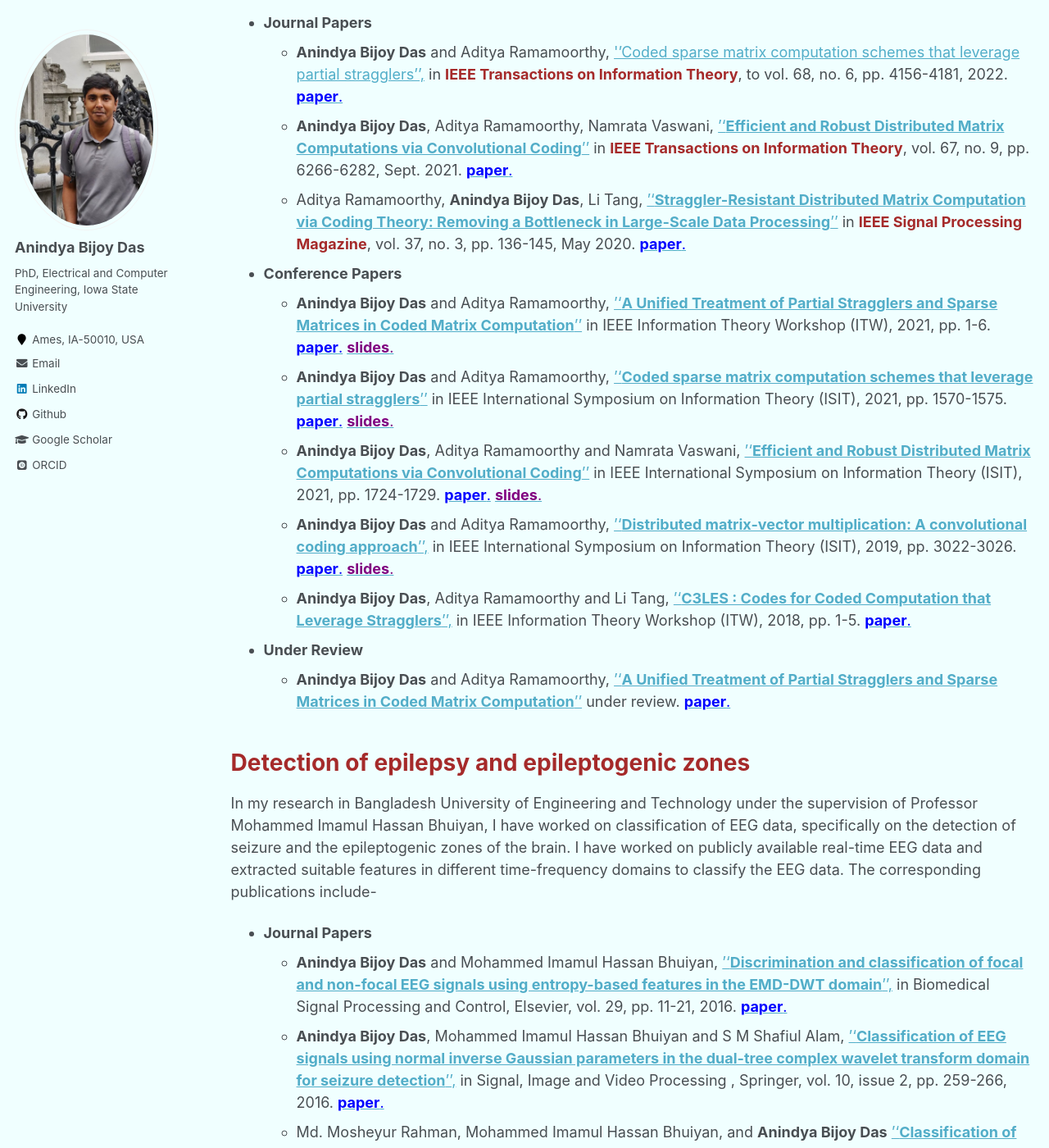
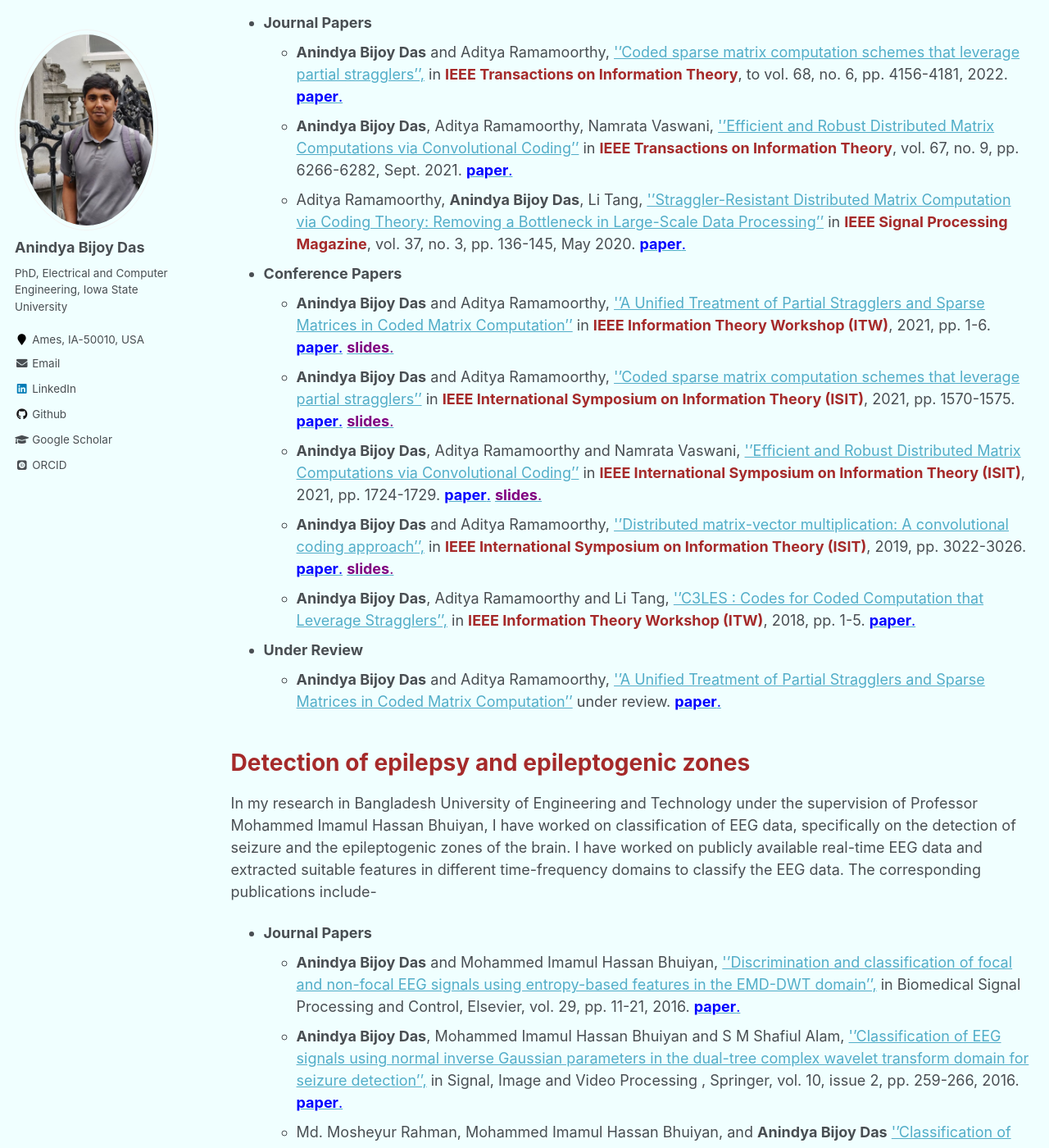
Before and after one commit to anindyabijoydas/portfolio, a Jekyll site: the page built from _pages/research.md, in a window 1280 px wide and 1400 px high, scrolled down 355 px. Shown: the whole window at 82% size. Built offline with Jekyll 4.4.1, drawn with Linux system fonts in a browser that asks for light colours; some web fonts are replaced; some of the changed text lies outside the part shown.

Commit message:
Update research.md

```diff
--- a/_pages/research.md
+++ b/_pages/research.md
@@ -18,18 +18,18 @@ In my PhD research in Iowa State University under the supervision of Professor A
 
 * **Journal Papers**
   * **Anindya Bijoy Das** and Aditya Ramamoorthy, [''Coded sparse matrix computation schemes that leverage partial stragglers'',](https://ieeexplore.ieee.org/document/9717254) in <span style="color:brown">**IEEE Transactions on Information Theory**</span>, to vol. 68, no. 6, pp. 4156-4181, 2022. [<span style="color:blue">**paper**.</span>](https://www.dropbox.com/s/v9sh9ozqe37afw6/coded_sp.pdf?dl=0) <br />
-   * **Anindya Bijoy Das**, Aditya Ramamoorthy, Namrata Vaswani, [''**Efficient and Robust Distributed Matrix Computations via Convolutional Coding**''](https://ieeexplore.ieee.org/abstract/document/9478901) in <span style="color:brown">**IEEE Transactions on Information Theory**</span>, vol. 67, no. 9, pp. 6266-6282, Sept. 2021. [<span style="color:blue">**paper**.</span>](https://www.dropbox.com/s/jor6hn9lkdba62c/ittrans.pdf?dl=0)
-   * Aditya Ramamoorthy, **Anindya Bijoy Das**, Li Tang, [''**Straggler-Resistant Distributed Matrix Computation via Coding Theory: Removing a Bottleneck in Large-Scale Data Processing**''](https://ieeexplore.ieee.org/abstract/document/9084368) in <span style="color:brown">**IEEE Signal Processing Magazine**</span>, vol. 37, no. 3, pp. 136-145, May 2020. [<span style="color:blue">**paper**.</span>](https://www.dropbox.com/s/48di7uhogpsv49k/spmag.pdf?dl=0)
+   * **Anindya Bijoy Das**, Aditya Ramamoorthy, Namrata Vaswani, [''Efficient and Robust Distributed Matrix Computations via Convolutional Coding''](https://ieeexplore.ieee.org/abstract/document/9478901) in <span style="color:brown">**IEEE Transactions on Information Theory**</span>, vol. 67, no. 9, pp. 6266-6282, Sept. 2021. [<span style="color:blue">**paper**.</span>](https://www.dropbox.com/s/jor6hn9lkdba62c/ittrans.pdf?dl=0)
+   * Aditya Ramamoorthy, **Anindya Bijoy Das**, Li Tang, [''Straggler-Resistant Distributed Matrix Computation via Coding Theory: Removing a Bottleneck in Large-Scale Data Processing''](https://ieeexplore.ieee.org/abstract/document/9084368) in <span style="color:brown">**IEEE Signal Processing Magazine**</span>, vol. 37, no. 3, pp. 136-145, May 2020. [<span style="color:blue">**paper**.</span>](https://www.dropbox.com/s/48di7uhogpsv49k/spmag.pdf?dl=0)
 
 * **Conference Papers**
-   * **Anindya Bijoy Das** and Aditya Ramamoorthy, [''**A Unified Treatment of Partial Stragglers and Sparse Matrices in Coded Matrix Computation**''](https://arxiv.org/abs/2109.12070) in IEEE Information Theory Workshop (ITW), 2021, pp. 1-6. [<span style="color:blue">**paper**.</span>](https://www.dropbox.com/s/b8mf72b0jzfo3y4/class.pdf?dl=0) [<span style="color:purple">**slides**.</span>](https://www.dropbox.com/s/wowfbn9dnygnp6h/class_presentation.pdf?dl=0)
-   * **Anindya Bijoy Das** and Aditya Ramamoorthy, [''**Coded sparse matrix computation schemes that leverage partial stragglers**''](https://ieeexplore.ieee.org/abstract/document/9518059) in IEEE International Symposium on Information Theory (ISIT), 2021, pp. 1570-1575. [<span style="color:blue">**paper**.</span>](https://www.dropbox.com/s/hkz63g3te7zfftr/coded_sparse.pdf?dl=0) [<span style="color:purple">**slides**.</span>](https://www.dropbox.com/s/6v6sn0urfh8ique/sparse_presentaion.pdf?dl=0)
-   * **Anindya Bijoy Das**, Aditya Ramamoorthy and Namrata Vaswani, [''**Efficient and Robust Distributed Matrix Computations via Convolutional Coding**''](https://ieeexplore.ieee.org/abstract/document/9518059) in IEEE International Symposium on Information Theory (ISIT), 2021, pp. 1724-1729. [<span style="color:blue">**paper**.</span>](https://www.dropbox.com/s/xxfxu4otrqjs9yu/conv_code.pdf?dl=0) [<span style="color:purple">**slides**.</span>](https://www.dropbox.com/s/gy828wi4yuf7wrt/ittrans_presentation.pdf?dl=0)
-   * **Anindya Bijoy Das** and Aditya Ramamoorthy, [''**Distributed matrix-vector multiplication: A convolutional coding approach**'',](https://ieeexplore.ieee.org/abstract/document/8849395) in IEEE International Symposium on Information Theory (ISIT),  2019, pp. 3022-3026. [<span style="color:blue">**paper**.</span>](https://www.dropbox.com/s/kbtf394dzodxpyv/geometric.pdf?dl=0) [<span style="color:purple">**slides**.</span>](https://www.dropbox.com/s/iz9nr165ni95e6b/geometricisit.pdf?dl=0)
-   * **Anindya Bijoy Das**, Aditya Ramamoorthy and Li Tang, [''**C3LES : Codes for Coded Computation that Leverage Stragglers**'',](https://ieeexplore.ieee.org/abstract/document/8613321) in IEEE Information Theory Workshop (ITW), 2018, pp. 1-5. [<span style="color:blue">**paper**.</span>](https://www.dropbox.com/s/rc3bd70vovbshnu/cyclic.pdf?dl=0)
+   * **Anindya Bijoy Das** and Aditya Ramamoorthy, [''A Unified Treatment of Partial Stragglers and Sparse Matrices in Coded Matrix Computation''](https://arxiv.org/abs/2109.12070) in <span style="color:brown">**IEEE Information Theory Workshop (ITW)**</span>, 2021, pp. 1-6. [<span style="color:blue">**paper**.</span>](https://www.dropbox.com/s/b8mf72b0jzfo3y4/class.pdf?dl=0) [<span style="color:purple">**slides**.</span>](https://www.dropbox.com/s/wowfbn9dnygnp6h/class_presentation.pdf?dl=0)
+   * **Anindya Bijoy Das** and Aditya Ramamoorthy, [''Coded sparse matrix computation schemes that leverage partial stragglers''](https://ieeexplore.ieee.org/abstract/document/9518059) in <span style="color:brown">**IEEE International Symposium on Information Theory (ISIT)**</span>, 2021, pp. 1570-1575. [<span style="color:blue">**paper**.</span>](https://www.dropbox.com/s/hkz63g3te7zfftr/coded_sparse.pdf?dl=0) [<span style="color:purple">**slides**.</span>](https://www.dropbox.com/s/6v6sn0urfh8ique/sparse_presentaion.pdf?dl=0)
+   * **Anindya Bijoy Das**, Aditya Ramamoorthy and Namrata Vaswani, [''Efficient and Robust Distributed Matrix Computations via Convolutional Coding''](https://ieeexplore.ieee.org/abstract/document/9518059) in <span style="color:brown">**IEEE International Symposium on Information Theory (ISIT)**</span>, 2021, pp. 1724-1729. [<span style="color:blue">**paper**.</span>](https://www.dropbox.com/s/xxfxu4otrqjs9yu/conv_code.pdf?dl=0) [<span style="color:purple">**slides**.</span>](https://www.dropbox.com/s/gy828wi4yuf7wrt/ittrans_presentation.pdf?dl=0)
+   * **Anindya Bijoy Das** and Aditya Ramamoorthy, [''Distributed matrix-vector multiplication: A convolutional coding approach'',](https://ieeexplore.ieee.org/abstract/document/8849395) in <span style="color:brown">**IEEE International Symposium on Information Theory (ISIT)**</span>,  2019, pp. 3022-3026. [<span style="color:blue">**paper**.</span>](https://www.dropbox.com/s/kbtf394dzodxpyv/geometric.pdf?dl=0) [<span style="color:purple">**slides**.</span>](https://www.dropbox.com/s/iz9nr165ni95e6b/geometricisit.pdf?dl=0)
+   * **Anindya Bijoy Das**, Aditya Ramamoorthy and Li Tang, [''C3LES : Codes for Coded Computation that Leverage Stragglers'',](https://ieeexplore.ieee.org/abstract/document/8613321) in <span style="color:brown">**IEEE Information Theory Workshop (ITW)**</span>, 2018, pp. 1-5. [<span style="color:blue">**paper**.</span>](https://www.dropbox.com/s/rc3bd70vovbshnu/cyclic.pdf?dl=0)
 
 * **Under Review**
-   * **Anindya Bijoy Das** and Aditya Ramamoorthy, [''**A Unified Treatment of Partial Stragglers and Sparse Matrices in Coded Matrix Computation**''](https://arxiv.org/abs/2109.12070) under review. [<span style="color:blue">**paper**.</span>](https://www.dropbox.com/s/7f2c76dtqas4k07/jsait.pdf?dl=0)
+   * **Anindya Bijoy Das** and Aditya Ramamoorthy, [''A Unified Treatment of Partial Stragglers and Sparse Matrices in Coded Matrix Computation''](https://arxiv.org/abs/2109.12070) under review. [<span style="color:blue">**paper**.</span>](https://www.dropbox.com/s/7f2c76dtqas4k07/jsait.pdf?dl=0)
 <br /> <br />
 
 <span style="color:brown">**Detection of epilepsy and epileptogenic zones**</span>
@@ -37,12 +37,12 @@ In my PhD research in Iowa State University under the supervision of Professor A
 In my research in Bangladesh University of Engineering and Technology under the supervision of Professor Mohammed Imamul Hassan Bhuiyan, I have worked on classification of EEG data, specifically on the detection of seizure and the epileptogenic zones of the brain. I have worked on publicly available real-time EEG data and extracted suitable features in different time-frequency domains to classify the EEG data. The corresponding publications include-
 
 * **Journal Papers**
-   * **Anindya Bijoy Das** and Mohammed Imamul Hassan Bhuiyan, [''**Discrimination and classification of focal and non-focal EEG signals using entropy-based features in the EMD-DWT domain**'',](https://www.sciencedirect.com/science/article/abs/pii/S1746809416300465) in Biomedical Signal Processing and Control, Elsevier, vol. 29, pp. 11-21, 2016. [<span style="color:blue">**paper**.</span>](https://www.dropbox.com/s/4efk5c1zl29q6we/bspc2016.pdf?dl=0)
-   * **Anindya Bijoy Das**, Mohammed Imamul Hassan Bhuiyan and S M Shafiul Alam, [''**Classification of EEG signals using normal inverse Gaussian parameters in the dual-tree complex wavelet transform domain for seizure detection**'',](https://link.springer.com/article/10.1007%2Fs11760-014-0736-2) in Signal, Image and Video Processing , Springer, vol. 10, issue 2, pp. 259-266, 2016. [<span style="color:blue">**paper**.</span>](https://www.dropbox.com/s/8np8rlffnsqalu9/sivp.pdf?dl=0)
-   * Md. Mosheyur Rahman, Mohammed Imamul Hassan Bhuiyan, and **Anindya Bijoy Das** [''**Classification of focal and non-focal EEG signals in VMD-DWT domain using ensemble stacking**'',](https://www.sciencedirect.com/science/article/abs/pii/S1746809419300126) in Biomedical Signal Processing and Control, Elsevier, vol. 50, pp. 72-82, 2019. [<span style="color:blue">**paper**.</span>](https://www.dropbox.com/s/lopr5cq523l9ibw/bspc.pdf?dl=0)
+   * **Anindya Bijoy Das** and Mohammed Imamul Hassan Bhuiyan, [''Discrimination and classification of focal and non-focal EEG signals using entropy-based features in the EMD-DWT domain'',](https://www.sciencedirect.com/science/article/abs/pii/S1746809416300465) in Biomedical Signal Processing and Control, Elsevier, vol. 29, pp. 11-21, 2016. [<span style="color:blue">**paper**.</span>](https://www.dropbox.com/s/4efk5c1zl29q6we/bspc2016.pdf?dl=0)
+   * **Anindya Bijoy Das**, Mohammed Imamul Hassan Bhuiyan and S M Shafiul Alam, [''Classification of EEG signals using normal inverse Gaussian parameters in the dual-tree complex wavelet transform domain for seizure detection'',](https://link.springer.com/article/10.1007%2Fs11760-014-0736-2) in Signal, Image and Video Processing , Springer, vol. 10, issue 2, pp. 259-266, 2016. [<span style="color:blue">**paper**.</span>](https://www.dropbox.com/s/8np8rlffnsqalu9/sivp.pdf?dl=0)
+   * Md. Mosheyur Rahman, Mohammed Imamul Hassan Bhuiyan, and **Anindya Bijoy Das** [''Classification of focal and non-focal EEG signals in VMD-DWT domain using ensemble stacking'',](https://www.sciencedirect.com/science/article/abs/pii/S1746809419300126) in Biomedical Signal Processing and Control, Elsevier, vol. 50, pp. 72-82, 2019. [<span style="color:blue">**paper**.</span>](https://www.dropbox.com/s/lopr5cq523l9ibw/bspc.pdf?dl=0)
 
 * **Conference Papers**
-   * **Anindya Bijoy Das** and Mohammed Imamul Hassan Bhuiyan, [''**Discrimination of focal and non-focal EEG signals using entropy-based features in EEMD and CEEMDAN domains**'',](https://ieeexplore.ieee.org/abstract/document/7853950) in IEEE International Conference on Electrical and Computer Engineering (ICECE), 2016, pp. 435-438. [<span style="color:blue">**paper**.</span>](https://www.dropbox.com/s/rucoxx2m2g5ju5e/eemd.pdf?dl=0)
-   * Syed Khairul Bashar, **Anindya Bijoy Das** and Mohammed Imamul Hassan Bhuiyan, [''**Motor imagery movements detection of EEG signals using statistical features in the Dual Tree Complex Wavelet Transform domain**'',](https://ieeexplore.ieee.org/abstract/document/7307506) in IEEE International conference on electrical engineering and information communication technology (ICEEICT), 2015, pp. 1-6. [<span style="color:blue">**paper**.</span>](https://www.dropbox.com/s/l8v50v4f3wgszdk/motor.pdf?dl=0)
-   * **Anindya Bijoy Das**, Mohammed Imamul Hassan Bhuiyan and S M Shafiul Alam, [''**A statistical method for automatic detection of seizure and epilepsy in the dual tree complex wavelet transform domain**'',](https://ieeexplore.ieee.org/abstract/document/6850758) in IEEE International Conference on Informatics, Electronics & Vision (ICIEV), 2014, pp. 1-6. [<span style="color:blue">**paper**.</span>](https://www.dropbox.com/s/twigw6vft72qhgd/iciev.pdf?dl=0)
-   * **Anindya Bijoy Das**, Mohammed Imamul Hassan Bhuiyan and S M Shafiul Alam, [''**Statistical parameters in the dual tree complex wavelet transform domain for the detection of epilepsy and seizure**'',](https://ieeexplore.ieee.org/abstract/document/6777821) in IEEE International Conference on Electrical Information and Communication Technology (EICT), 2014, pp. 1-6. [<span style="color:blue">**paper**.</span>](https://www.dropbox.com/s/patcbs6mqcrlr22/statistical.pdf?dl=0)
+   * **Anindya Bijoy Das** and Mohammed Imamul Hassan Bhuiyan, [''Discrimination of focal and non-focal EEG signals using entropy-based features in EEMD and CEEMDAN domains'',](https://ieeexplore.ieee.org/abstract/document/7853950) in IEEE International Conference on Electrical and Computer Engineering (ICECE), 2016, pp. 435-438. [<span style="color:blue">**paper**.</span>](https://www.dropbox.com/s/rucoxx2m2g5ju5e/eemd.pdf?dl=0)
+   * Syed Khairul Bashar, **Anindya Bijoy Das** and Mohammed Imamul Hassan Bhuiyan, [''Motor imagery movements detection of EEG signals using statistical features in the Dual Tree Complex Wavelet Transform domain'',](https://ieeexplore.ieee.org/abstract/document/7307506) in IEEE International conference on electrical engineering and information communication technology (ICEEICT), 2015, pp. 1-6. [<span style="color:blue">**paper**.</span>](https://www.dropbox.com/s/l8v50v4f3wgszdk/motor.pdf?dl=0)
+   * **Anindya Bijoy Das**, Mohammed Imamul Hassan Bhuiyan and S M Shafiul Alam, [''A statistical method for automatic detection of seizure and epilepsy in the dual tree complex wavelet transform domain'',](https://ieeexplore.ieee.org/abstract/document/6850758) in IEEE International Conference on Informatics, Electronics & Vision (ICIEV), 2014, pp. 1-6. [<span style="color:blue">**paper**.</span>](https://www.dropbox.com/s/twigw6vft72qhgd/iciev.pdf?dl=0)
+   * **Anindya Bijoy Das**, Mohammed Imamul Hassan Bhuiyan and S M Shafiul Alam, [''Statistical parameters in the dual tree complex wavelet transform domain for the detection of epilepsy and seizure'',](https://ieeexplore.ieee.org/abstract/document/6777821) in IEEE International Conference on Electrical Information and Communication Technology (EICT), 2014, pp. 1-6. [<span style="color:blue">**paper**.</span>](https://www.dropbox.com/s/patcbs6mqcrlr22/statistical.pdf?dl=0)
```
